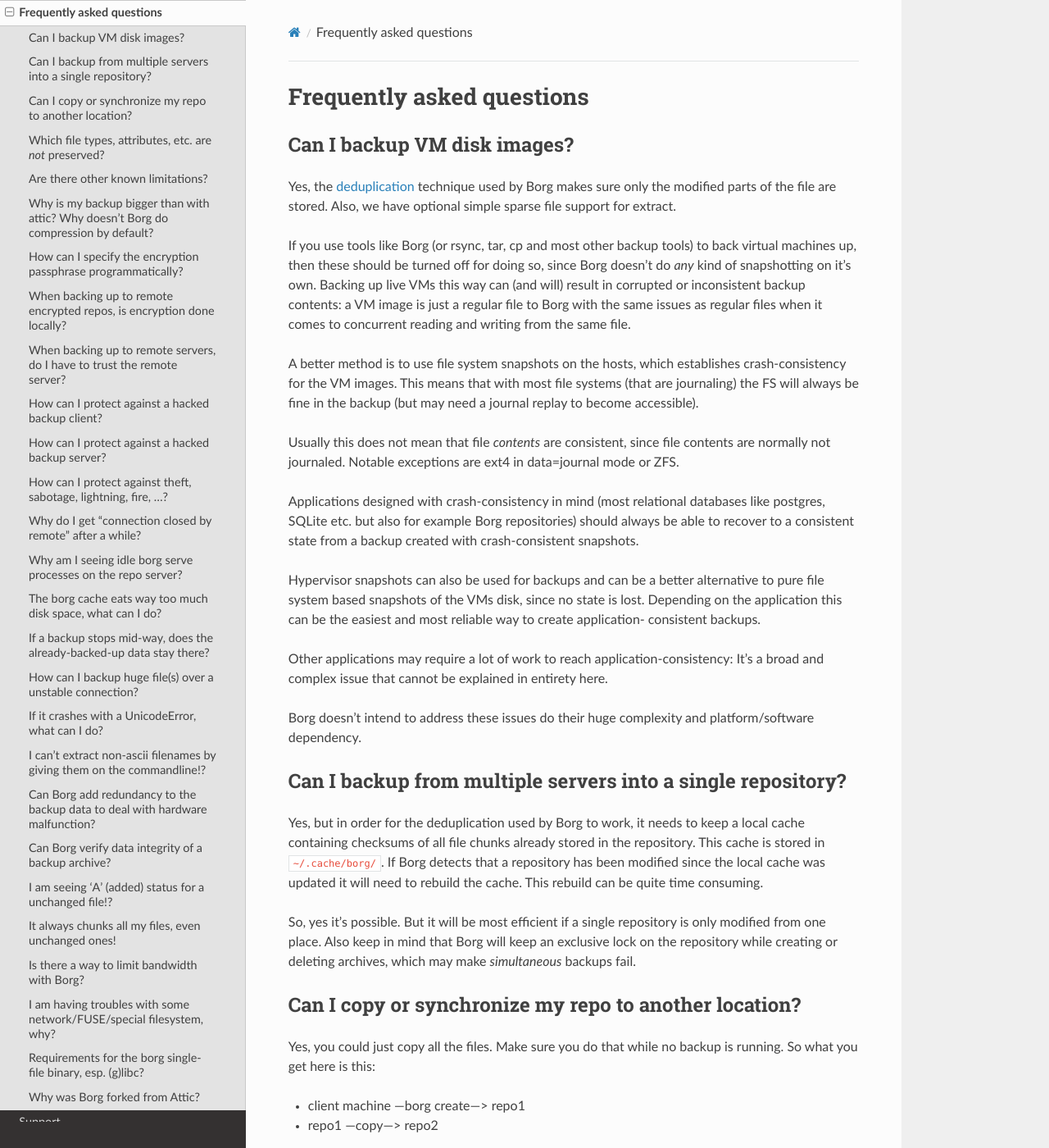
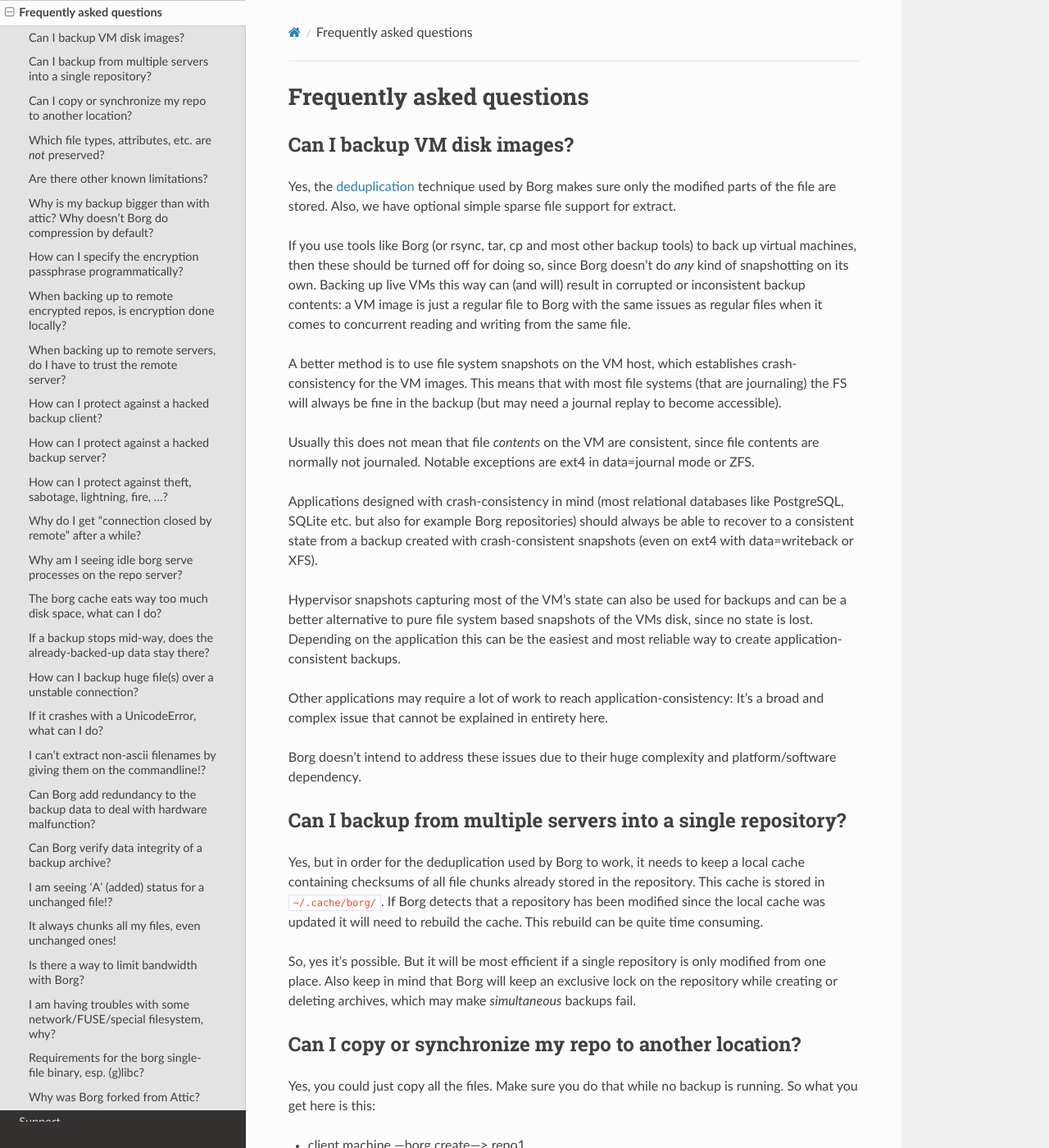
Before and after one commit to borgbackup/borg, a Sphinx documentation site: the page built from docs/faq.rst, in a window 1280 px wide and 1400 px high. Shown: the whole window at 82% size. Built offline with Sphinx 7.4.7 and the Read the Docs theme 2.0.0, drawn with Linux system fonts in a browser that asks for light colours; pages that are not in the unit, such as notebooks, are missing from menus; the version number could not be read and is left out.

Commit message:
Update faq.rst

```diff
--- a/docs/faq.rst
+++ b/docs/faq.rst
@@ -12,35 +12,36 @@
 |project_name| makes sure only the modified parts of the file are stored.
 Also, we have optional simple sparse file support for extract.
 
-If you use tools like Borg (or rsync, tar, cp and most other backup tools) to back
-virtual machines up, then these should be turned off for doing so, since Borg doesn't do
-*any* kind of snapshotting on it's own. Backing up live VMs this way can (and will)
+If you use tools like Borg (or rsync, tar, cp and most other backup tools) to back up
+virtual machines, then these should be turned off for doing so, since Borg doesn't do
+*any* kind of snapshotting on its own. Backing up live VMs this way can (and will)
 result in corrupted or inconsistent backup contents: a VM image is just a regular file to
 Borg with the same issues as regular files when it comes to concurrent reading and writing from
 the same file.
 
-A better method is to use file system snapshots on the hosts, which establishes
+A better method is to use file system snapshots on the VM host, which establishes
 crash-consistency for the VM images. This means that with most file systems
 (that are journaling) the FS will always be fine in the backup (but may need a
 journal replay to become accessible).
 
-Usually this does not mean that file *contents* are consistent, since file contents
-are normally not journaled. Notable exceptions are ext4 in data=journal mode or ZFS.
+Usually this does not mean that file *contents* on the VM are consistent, since file
+contents are normally not journaled. Notable exceptions are ext4 in data=journal mode or ZFS.
 
 Applications designed with crash-consistency in mind (most relational databases
-like postgres, SQLite etc. but also for example Borg repositories) should always
+like PostgreSQL, SQLite etc. but also for example Borg repositories) should always
 be able to recover to a consistent state from a backup created with
-crash-consistent snapshots.
+crash-consistent snapshots (even on ext4 with data=writeback or XFS).
 
-Hypervisor snapshots can also be used for backups and can be a better alternative to
-pure file system based snapshots of the VMs disk, since no state is lost. Depending
-on the application this can be the easiest and most reliable way to create application-
-consistent backups.
+Hypervisor snapshots capturing most of the VM's state can also be used for backups
+and can be a better alternative to pure file system based snapshots of the VMs disk,
+since no state is lost. Depending on the application this can be the easiest and most
+reliable way to create application-consistent backups.
 
 Other applications may require a lot of work to reach application-consistency:
 It's a broad and complex issue that cannot be explained in entirety here.
 
-Borg doesn't intend to address these issues do their huge complexity and platform/software dependency.
+Borg doesn't intend to address these issues due to their huge complexity
+and platform/software dependency.
 
 Can I backup from multiple servers into a single repository?
 ------------------------------------------------------------
```
